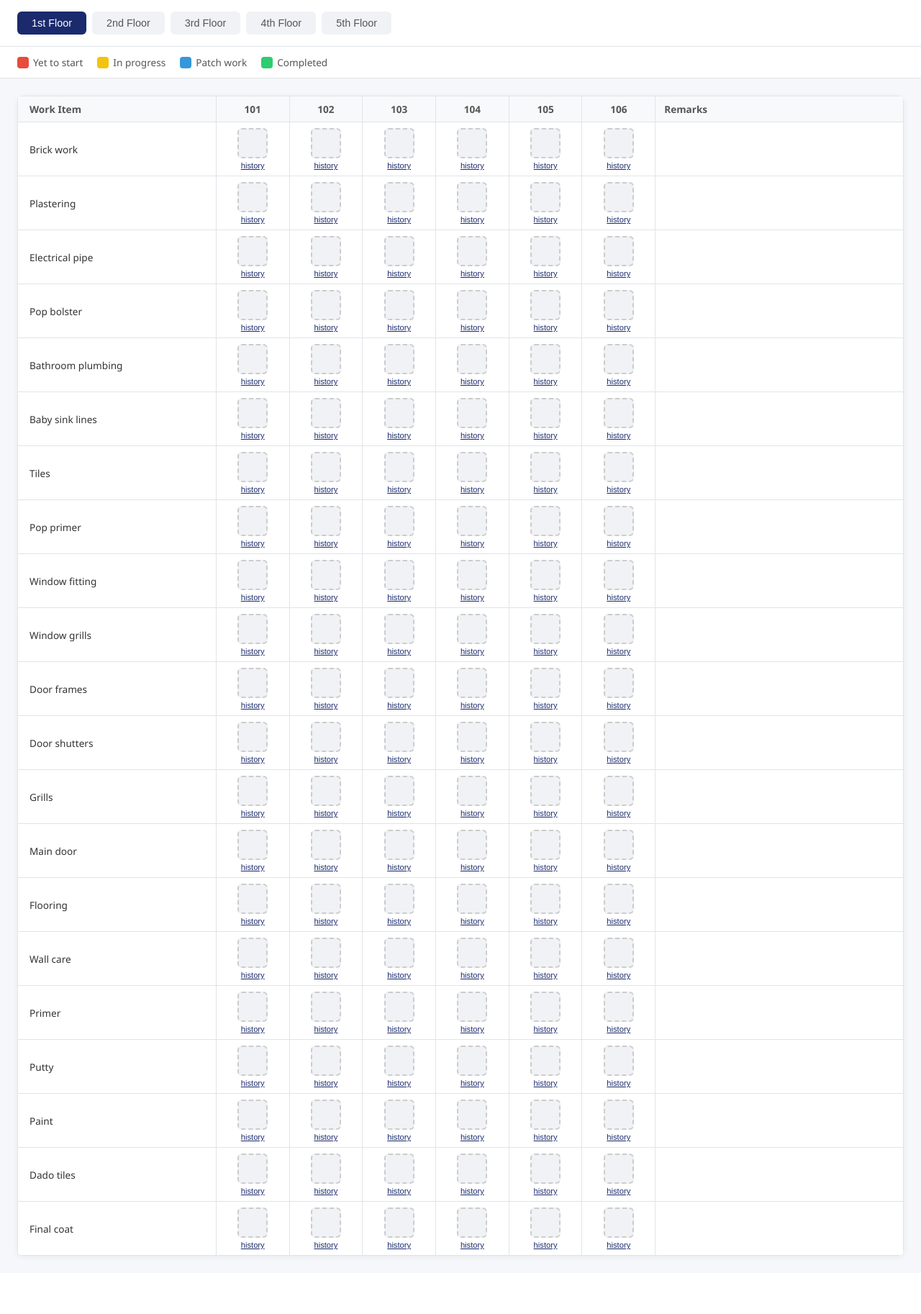
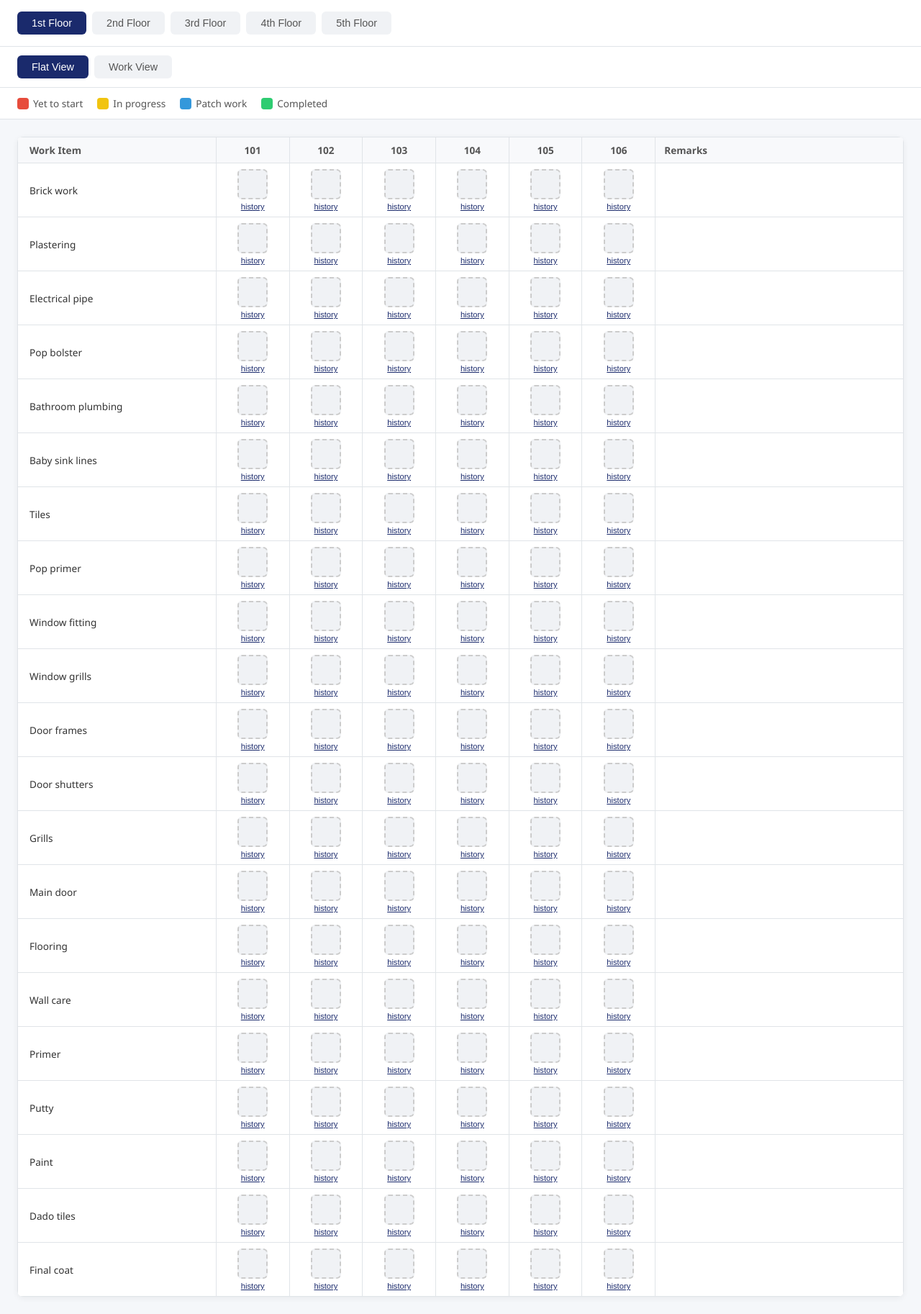
Before and after one commit to varunkumar06011/Penguin-OS, a Flask app: page / in a window 1280 px wide. Shown: the part 58-1884 px from the top of the page at 72% size. Before the commit the page ends 1809 px from the top, so only its background shows below. Run offline with Flask 3, Linux system fonts and the light colour scheme; the visitor is signed in with stand-in values (Sample User, id 1); some libraries are stand-ins or nearby versions.

Commit message:
Add Work View with category sections, corridors, and elevation work

```diff
--- a/static/css/style.css
+++ b/static/css/style.css
@@ -605,6 +605,55 @@ body {
     to { transform: translateX(0); opacity: 1; }
 }
 
+/* View Toggle */
+.view-toggle {
+    display: flex;
+    gap: 8px;
+    padding: 12px 24px;
+    background: #fff;
+    border-bottom: 1px solid #e0e4e8;
+}
+
+.view-tab {
+    background: #f0f2f5;
+    border: none;
+    color: #555;
+    padding: 8px 20px;
+    border-radius: 6px;
+    cursor: pointer;
+    font-size: 0.9rem;
+    transition: all 0.2s;
+}
+
+.view-tab.active,
+.view-tab:hover {
+    background: #1a2a6c;
+    color: #fff;
+}
+
+/* Work View */
+.work-view-container {
+    padding: 24px;
+}
+
+.work-view-section {
+    margin-bottom: 24px;
+    background: #fff;
+    border-radius: 8px;
+    overflow: hidden;
+    box-shadow: 0 2px 8px rgba(0,0,0,0.06);
+}
+
+.section-header {
+    background: #1a2a6c;
+    color: #fff;
+    padding: 12px 20px;
+    font-weight: 700;
+    font-size: 1rem;
+    text-transform: uppercase;
+    letter-spacing: 0.5px;
+}
+
 /* Scrollbar */
 ::-webkit-scrollbar {
     width: 8px;
--- a/static/js/app.js
+++ b/static/js/app.js
@@ -51,6 +51,39 @@ const COLOR_LABELS = {
 };
 
 const FLATS_PER_FLOOR = 6;
+
+const WORK_CATEGORIES = {
+    'CIVIL WORK': [
+        "Brick work", "Lintel", "Lanter", "Mesh", "Mesh & Brickwork NCC",
+        "Connections", "Lift", "Cupboards", "Red Oxide Duraplus Primer",
+        "Red Oxide Duraplus Primer (2nd coat)", "Bathroom Service Chargable"
+    ],
+    'ELECTRICAL & PLUMBING WORK': [
+        "Electrical pipe", "Pipe & GI box", "Wiring",
+        "Bathroom Chipped", "Bathroom Geyser Pipe",
+        "Bathroom Geyser & Pipes", "Sanitary Board & Nand",
+        "GC & Bath Fitting"
+    ],
+    'POP CEILING': [
+        "Pop bolster work", "Pop ready work", "Casing",
+        "Balloon PVC Box Fitting", "Connections / Measurement"
+    ],
+    'PAINTING': [
+        "Colour Primer", "Wall Care Plaster",
+        "Wall Care Slastoat", "Wall Primer", "Primer",
+        "Colour to Edge"
+    ],
+    'FLOORING': [
+        "Bathroom Wall Tiles", "Tile Laying",
+        "Tile Cutting", "Connections", "Window Dhanis",
+        "Colour to Edge", "Wedding Dhanis"
+    ]
+};
+
+const CORRIDORS = ["Plaster", "Mesh", "Lanter", "Wiring", "Stains & Cleaning", "Flooring"];
+const ELEVATION_WORK = ["Marka", "Elevation", "Electrics", "Wall Care", "Texture"];
+
+let currentView = 'flat';
 
 // ========================
 // DOM Elements
@@ -251,6 +284,19 @@ function getCellId(block, floor, flat, workIndex) {
     return `${block}_floor${floor}_${flat}_${workIndex}`;
 }
 
+function getWorkViewCellId(block, floor, category, workIndex, flat) {
+    const slug = {
+        'CIVIL WORK': 'civil',
+        'ELECTRICAL & PLUMBING WORK': 'electrical_plumbing',
+        'POP CEILING': 'pop_ceiling',
+        'PAINTING': 'painting',
+        'FLOORING': 'flooring',
+        'CORRIDORS': 'corridors',
+        'ELEVATION WORK': 'elevation'
+    }[category] || category.toLowerCase().replace(/[^a-z0-9]/g, '_');
+    return `${block}_floor${floor}_${slug}_${workIndex}_${flat}`;
+}
+
 async function renderGrid() {
     els.gridBody.innerHTML = '';
     const flatNumbers = [];
@@ -342,6 +388,167 @@ async function renderGrid() {
 
         els.gridBody.appendChild(row);
     }
+}
+
+async function renderWorkView() {
+    const container = document.getElementById('workViewContainer');
+    container.innerHTML = '';
+
+    const flatNumbers = [];
+    for (let i = 1; i <= FLATS_PER_FLOOR; i++) {
+        flatNumbers.push((currentFloor * 100) + i);
+    }
+
+    // Preload all cell data
+    const promises = [];
+
+    function queueLoads(category, items, flats) {
+        items.forEach((item, wi) => {
+            flats.forEach(flat => {
+                const cellId = getWorkViewCellId(currentBlock, currentFloor, category, wi, flat);
+                promises.push(getCellData(cellId));
+            });
+        });
+    }
+
+    Object.entries(WORK_CATEGORIES).forEach(([cat, items]) => {
+        queueLoads(cat, items, flatNumbers);
+    });
+    queueLoads('CORRIDORS', CORRIDORS, ['P-004']);
+    queueLoads('ELEVATION WORK', ELEVATION_WORK, ['P-004']);
+    await Promise.all(promises);
+
+    // Render 5 main category sections
+    Object.entries(WORK_CATEGORIES).forEach(([category, items]) => {
+        container.appendChild(createSectionTable(category, items, flatNumbers));
+    });
+
+    // Corridors
+    container.appendChild(createSectionTable('CORRIDORS', CORRIDORS, ['P-004']));
+
+    // Elevation Work
+    container.appendChild(createSectionTable('ELEVATION WORK', ELEVATION_WORK, ['P-004']));
+}
+
+function createSectionTable(category, items, flats) {
+    const section = document.createElement('div');
+    section.className = 'work-view-section';
+
+    const header = document.createElement('div');
+    header.className = 'section-header';
+    header.textContent = category;
+    section.appendChild(header);
+
+    const tableWrapper = document.createElement('div');
+    tableWrapper.className = 'grid-container';
+    tableWrapper.style.padding = '0';
+
+    const table = document.createElement('table');
+    table.className = 'tracker-table';
+
+    // Table header
+    const thead = document.createElement('thead');
+    const headerRow = document.createElement('tr');
+
+    const thSNo = document.createElement('th');
+    thSNo.textContent = 'S.No';
+    thSNo.style.width = '50px';
+    headerRow.appendChild(thSNo);
+
+    const thWork = document.createElement('th');
+    thWork.textContent = 'Work Description';
+    thWork.className = 'work-col';
+    headerRow.appendChild(thWork);
+
+    flats.forEach(flat => {
+        const th = document.createElement('th');
+        th.textContent = flat;
+        headerRow.appendChild(th);
+    });
+
+    const thRemarks = document.createElement('th');
+    thRemarks.className = 'remarks-col';
+    thRemarks.textContent = 'Remarks';
+    headerRow.appendChild(thRemarks);
+
+    thead.appendChild(headerRow);
+    table.appendChild(thead);
+
+    // Table body
+    const tbody = document.createElement('tbody');
+
+    items.forEach((item, wi) => {
+        const row = document.createElement('tr');
+
+        const tdSNo = document.createElement('td');
+        tdSNo.textContent = wi + 1;
+        row.appendChild(tdSNo);
+
+        const tdWork = document.createElement('td');
+        tdWork.className = 'work-cell';
+        tdWork.textContent = item;
+        row.appendChild(tdWork);
+
+        flats.forEach(flat => {
+            const cellId = getWorkViewCellId(currentBlock, currentFloor, category, wi, flat);
+            const cellData = cellsCache[cellId];
+            const color = cellData?.color || null;
+
+            const td = document.createElement('td');
+            const wrapper = document.createElement('div');
+            wrapper.className = 'cell-wrapper';
+
+            const btn = document.createElement('button');
+            btn.className = 'cell-btn ' + (color || 'empty');
+            btn.title = `${flat} - ${item}`;
+
+            const history = document.createElement('button');
+            history.className = 'history-link';
+            history.textContent = 'history';
+
+            wrapper.appendChild(btn);
+            wrapper.appendChild(history);
+            td.appendChild(wrapper);
+            row.appendChild(td);
+
+            btn.addEventListener('click', (e) => {
+                e.preventDefault();
+                openStatusPopup(cellId, item, flat, color);
+            });
+
+            btn.addEventListener('contextmenu', (e) => {
+                e.preventDefault();
+                openTimelineModal(cellId, item, flat);
+            });
+
+            history.addEventListener('click', () => {
+                openTimelineModal(cellId, item, flat);
+            });
+        });
+
+        // Remarks summary
+        const remarksTd = document.createElement('td');
+        remarksTd.className = 'remarks-cell';
+        const remarksParts = [];
+        flats.forEach(flat => {
+            const cellId = getWorkViewCellId(currentBlock, currentFloor, category, wi, flat);
+            const cellData = cellsCache[cellId];
+            if (cellData?.remarks) {
+                remarksParts.push(`${flat}: ${cellData.remarks}`);
+            }
+        });
+        remarksTd.textContent = remarksParts.join(' | ');
+        remarksTd.title = remarksTd.textContent;
+        row.appendChild(remarksTd);
+
+        tbody.appendChild(row);
+    });
+
+    table.appendChild(tbody);
+    tableWrapper.appendChild(table);
+    section.appendChild(tableWrapper);
+
+    return section;
 }
 
 // ========================
@@ -529,7 +736,11 @@ els.saveSettingsBtn.addEventListener('click', async () => {
     workItems = newItems.filter(w => w.length > 0);
     await saveWorkItems(workItems);
     closeSettingsModal();
-    renderGrid();
+    if (currentView === 'flat') {
+        renderGrid();
+    } else {
+        renderWorkView();
+    }
 });
 
 // ========================
@@ -541,7 +752,11 @@ document.querySelectorAll('.block-tab').forEach(btn => {
         btn.classList.add('active');
         currentBlock = btn.dataset.block;
         cellsCache = {};
-        renderGrid();
+        if (currentView === 'flat') {
+            renderGrid();
+        } else {
+            renderWorkView();
+        }
     });
 });
 
@@ -551,7 +766,30 @@ document.querySelectorAll('.floor-tab').forEach(btn => {
         btn.classList.add('active');
         currentFloor = parseInt(btn.dataset.floor);
         cellsCache = {};
-        renderGrid();
+        if (currentView === 'flat') {
+            renderGrid();
+        } else {
+            renderWorkView();
+        }
+    });
+});
+
+// View toggle
+document.querySelectorAll('.view-tab').forEach(btn => {
+    btn.addEventListener('click', () => {
+        document.querySelectorAll('.view-tab').forEach(b => b.classList.remove('active'));
+        btn.classList.add('active');
+        currentView = btn.dataset.view;
+        cellsCache = {};
+        if (currentView === 'flat') {
+            document.getElementById('flatViewContainer').style.display = '';
+            document.getElementById('workViewContainer').style.display = 'none';
+            renderGrid();
+        } else {
+            document.getElementById('flatViewContainer').style.display = 'none';
+            document.getElementById('workViewContainer').style.display = '';
+            renderWorkView();
+        }
     });
 });
 
@@ -575,6 +813,7 @@ async function init() {
     const ok = await checkSession();
     if (!ok) return;
     await loadWorkItems();
+    currentView = 'flat';
     await renderGrid();
 }
 
--- a/templates/index.html
+++ b/templates/index.html
@@ -33,6 +33,12 @@
             <button class="floor-tab" data-floor="5">5th Floor</button>
         </div>
 
+        <!-- View Toggle -->
+        <div class="view-toggle">
+            <button class="view-tab active" data-view="flat">Flat View</button>
+            <button class="view-tab" data-view="work">Work View</button>
+        </div>
+
         <!-- Legend -->
         <div class="legend">
             <span class="legend-item"><span class="dot red"></span> Yet to start</span>
@@ -41,7 +47,8 @@
             <span class="legend-item"><span class="dot green"></span> Completed</span>
         </div>
 
-        <!-- Tracker Grid -->
+        <!-- Flat View -->
+        <div id="flatViewContainer">
             <div class="grid-container">
                 <table id="trackerGrid" class="tracker-table">
                     <thead>
@@ -59,6 +66,10 @@
                     <tbody id="gridBody"></tbody>
                 </table>
             </div>
+        </div>
+
+        <!-- Work View -->
+        <div id="workViewContainer" class="work-view-container" style="display:none;"></div>
     </div>
 
     <!-- Status Picker Popup -->
```
Lines whose indentation alone changed are shown as unchanged.
